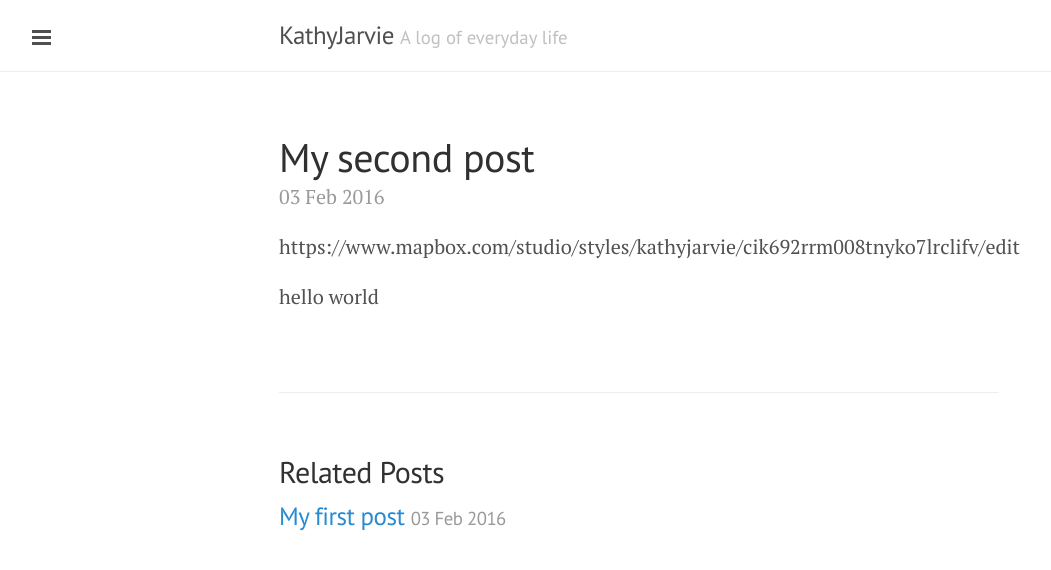
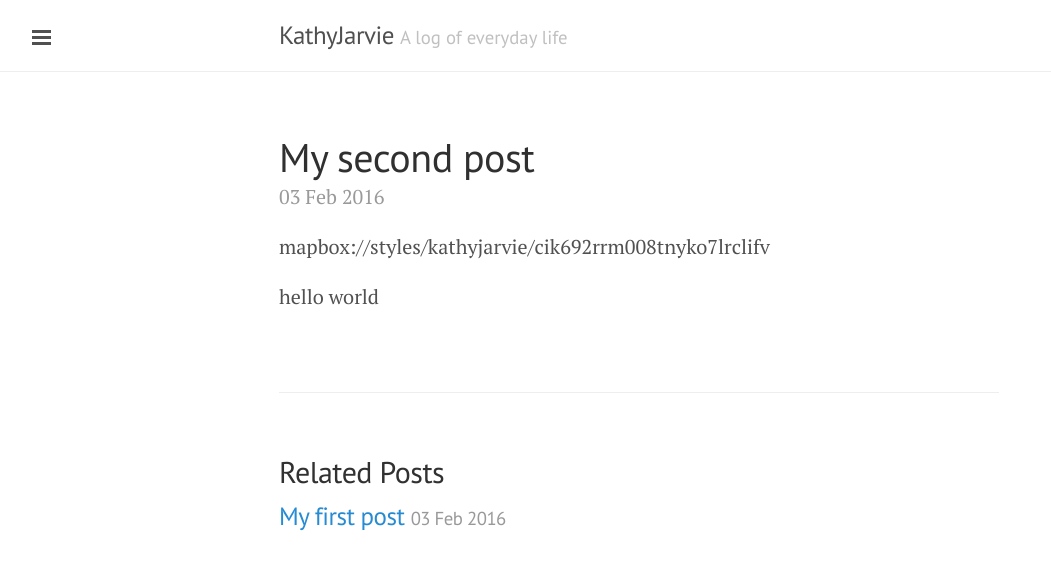
Before and after one commit to KathyJarvie/KathyJarvie.github.io, a Jekyll site: the page built from _posts/2016-02-03-my-second-post.markdown, in a window 1280 px wide. Shown: the top 570 px of the page, without its empty margins (1-1052 px from the left). Built offline with Jekyll 4.4.1, drawn with Linux system fonts in a browser that asks for light colours; part of the change alters nothing that is shown.

Commit message:
Post update: My second post

```diff
--- a/_posts/2016-02-03-my-second-post.markdown
+++ b/_posts/2016-02-03-my-second-post.markdown
@@ -3,6 +3,7 @@ published: true
 title: My second post
 layout: post
 ---
-https://www.mapbox.com/studio/styles/kathyjarvie/cik692rrm008tnyko7lrclifv/edit
+mapbox://styles/kathyjarvie/cik692rrm008tnyko7lrclifv
+
 
 hello world
```
